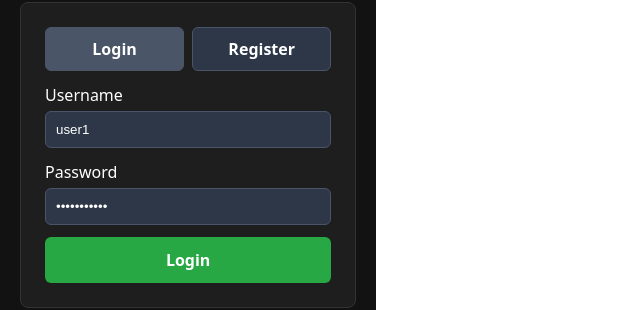
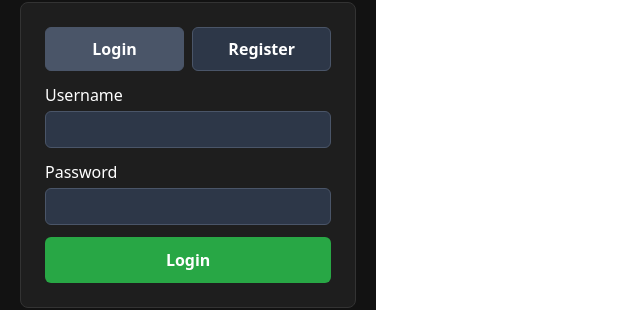
Before and after one commit to VloneWill/pvp-arena, a React (Vite) app in the folder pvp-arena-frontend/: page / in a window 1280 px wide. Shown: the part 133-443 px from the top of the page, without its empty margins (0-640 px from the left). Built offline with nearby package versions, Linux system fonts and the light colour scheme; no server answers.

Commit message:
backup before class/abilities/ui+migrations refactor

```diff
--- a/pvp-arena-frontend/src/App.jsx
+++ b/pvp-arena-frontend/src/App.jsx
@@ -12,8 +12,8 @@ import MatchHistory from "./components/MatchHistory";
 
 export default function App() {
   const [mode, setMode] = useState("login");
-  const [username, setUsername] = useState("user1");
-  const [password, setPassword] = useState("password123");
+  const [username, setUsername] = useState("");
+  const [password, setPassword] = useState("");
   const [className, setClassName] = useState("");
   const [token, setToken] = useState(localStorage.getItem("token") || "");
   const [me, setMe] = useState(null);
```
